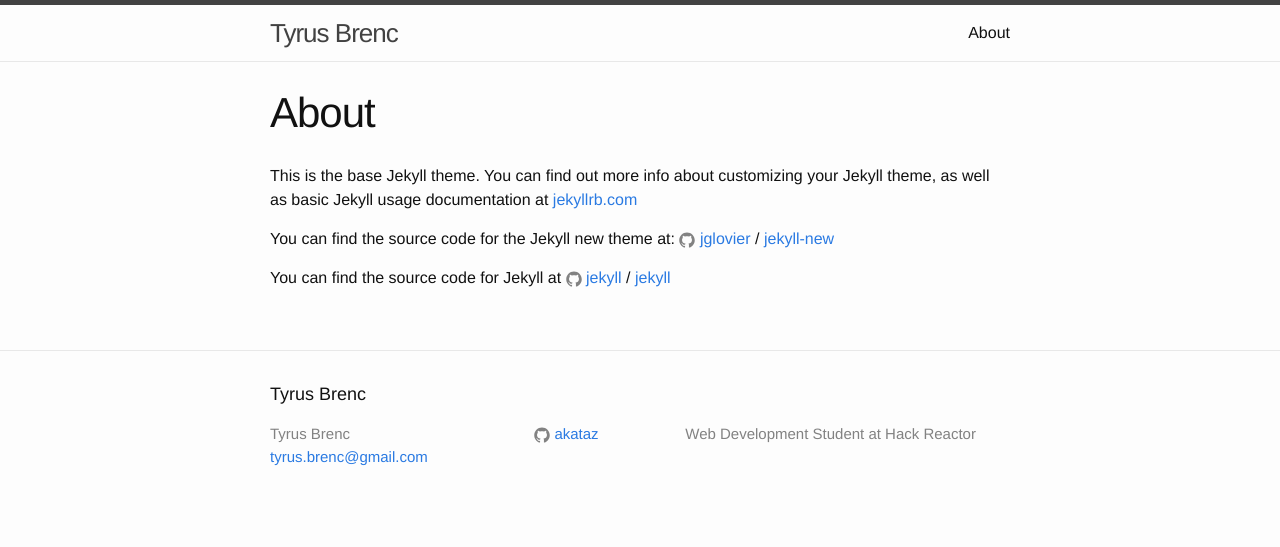
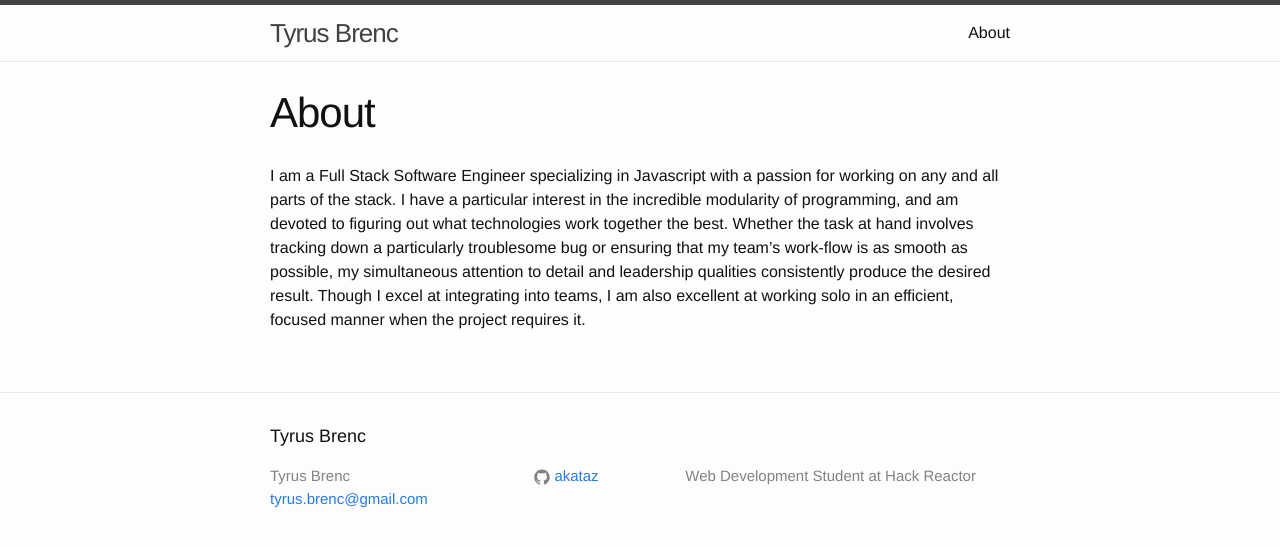
Before and after one commit to akataz/akataz.github.io, a Jekyll site: the page built from about.md, in a window 1280 px wide. Shown: the top 547 px of the page. Built offline with Jekyll 4.4.1, drawn with Linux system fonts in a browser that asks for light colours.

Commit message:
Update about.md

```diff
--- a/about.md
+++ b/about.md
@@ -4,12 +4,4 @@ title: About
 permalink: /about/
 ---
 
-This is the base Jekyll theme. You can find out more info about customizing your Jekyll theme, as well as basic Jekyll usage documentation at [jekyllrb.com](http://jekyllrb.com/)
-
-You can find the source code for the Jekyll new theme at:
-{% include icon-github.html username="jglovier" %} /
-[jekyll-new](https://github.com/jglovier/jekyll-new)
-
-You can find the source code for Jekyll at
-{% include icon-github.html username="jekyll" %} /
-[jekyll](https://github.com/jekyll/jekyll)
+I am a Full Stack Software Engineer specializing in Javascript with a passion for working on any and all parts of the stack.  I have a particular interest in the incredible modularity of programming, and am devoted to figuring out what technologies work together the best.  Whether the task at hand involves tracking down a particularly troublesome bug or ensuring that my team's work-flow is as smooth as possible, my simultaneous attention to detail and leadership qualities consistently produce the desired result.  Though I excel at integrating into teams, I am also excellent at working solo in an efficient, focused manner when the project requires it.
```
